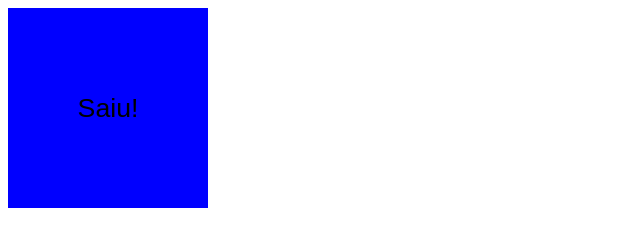
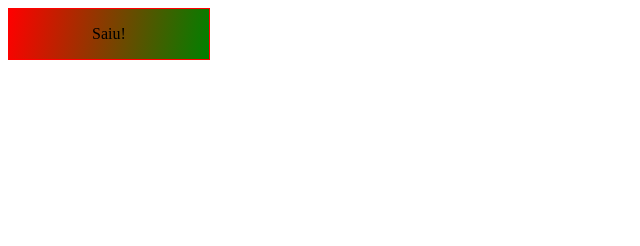
Before and after one commit to JulioMisson/Learning-JS, a plain HTML site: page aula10/ex006.html in a window 1280 px wide. Both pictures are taken after a click on the element "Interaja...". Shown: the whole page, without its empty margins (0-640 px from the left). Drawn offline with Linux system fonts and the light colour scheme.

Commit message:
Update ex006.html

```diff
--- a/aula10/ex006.html
+++ b/aula10/ex006.html
@@ -6,13 +6,16 @@
     <title>Eventod DOM</title>
     <style>
         div#area {
-            font: normal 20pt Arial;
-            background: blue;
+            display: flex;
+            border: solid red 1px;
             width: 200px;
-            height: 200px;
-            line-height: 200px;
-            text-align: center;
+            height: 50px;
+            justify-content: center;
+            align-items: center;
+            background-image:linear-gradient(100deg, red, green);
+            background-size: 100% 100%;
         }
+
     </style>
 </head>
 <body>
@@ -28,17 +31,20 @@
 
         function entrar() {
             a.innerText = 'Entrou!'
-            a.style.backgroundColor = 'red'
+            a.style.backgroundImage = 'linear-gradient(100deg, green, red)';
+            a.style.transitionDelay = '1s'
         }
 
         function sair() {
             a.innerText = 'Saiu!'
-            a.style.backgroundColor = 'blue'
+            a.style.backgroundImage = 'linear-gradient(100deg, red, green)';
+            a.style.transitionDelay = '1s'
+
         }
 
         function clicar() {
             a.innerText = 'Clicou!'
-            a.style.backgroundColor = 'green'
+            a.style.backgroundImage = 'Linear-gradient(100deg, yellow, orange)'
         }
 
 
```
